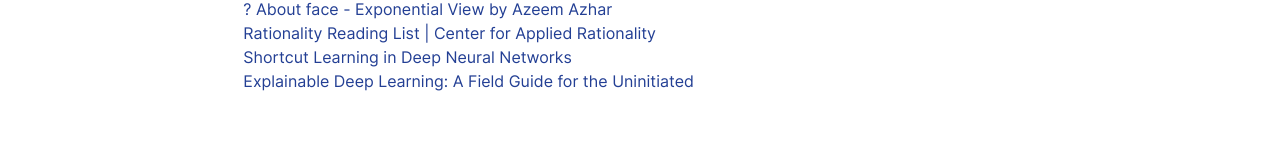
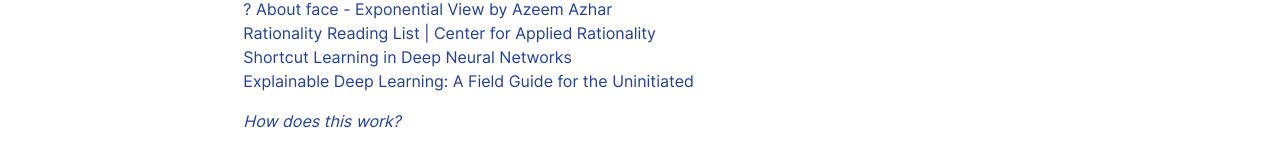
Before and after one commit to gietema/gietema.github.io, a Jekyll site: the page built from bookmarks.html, in a window 1280 px wide. Shown: the part 227-394 px from the top of the page. Built offline with Jekyll 4.4.1, drawn with Linux system fonts in a browser that asks for light colours; nearby versions of some CDN libraries.

Commit message:
Add explanation to bookmarks page

```diff
--- a/bookmarks.html
+++ b/bookmarks.html
@@ -7,3 +7,7 @@
 <a href="http://www.rationality.org/resources/reading-list" target="_blank">Rationality Reading List | Center for Applied Rationality</a><br>
 <a href="https://arxiv.org/abs/2004.07780" target="_blank">Shortcut Learning in Deep Neural Networks</a><br>
 <a href="https://arxiv.org/abs/2004.14545" target="_blank">Explainable Deep Learning: A Field Guide for the Uninitiated</a>
+<p></p>
+<p style="font-style: italic;">
+    <a href="/posts/2020/06/13/publishing-bookmarks.html">How does this work?</a>
+</p>
```
